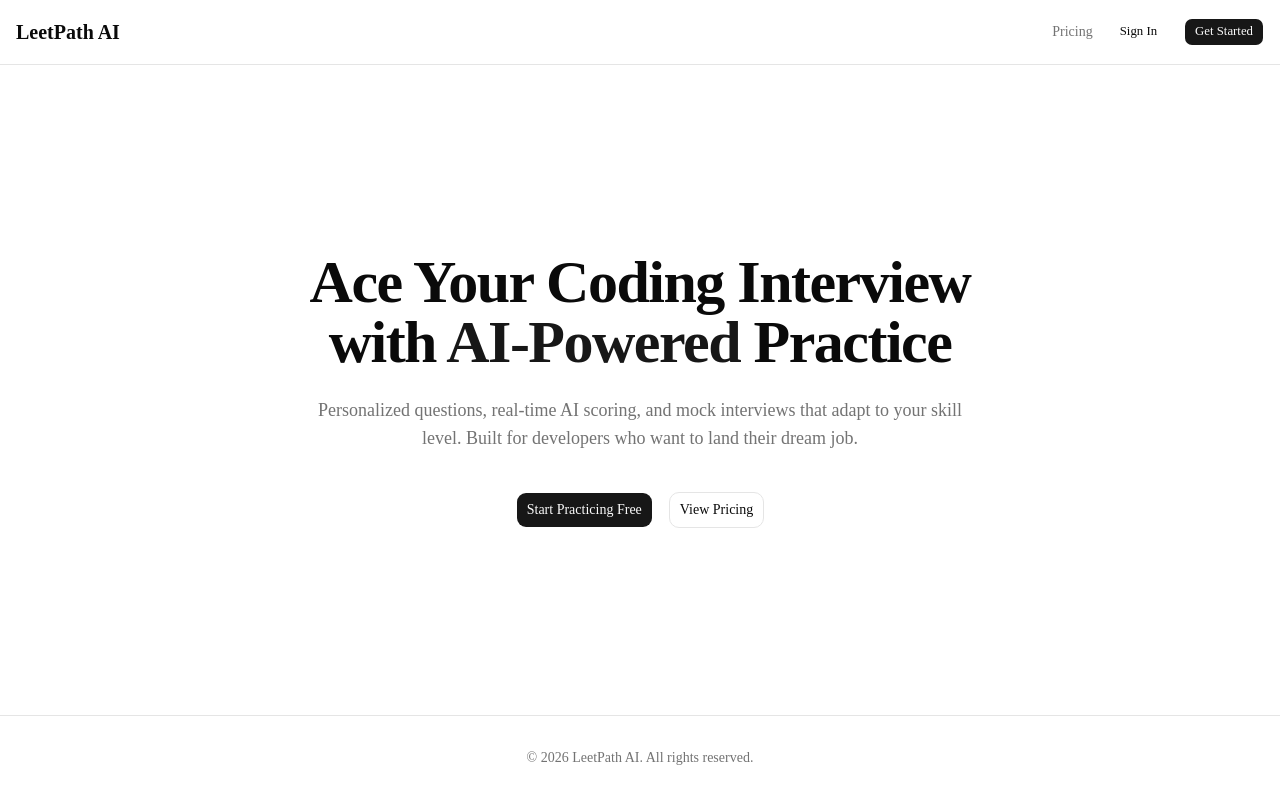
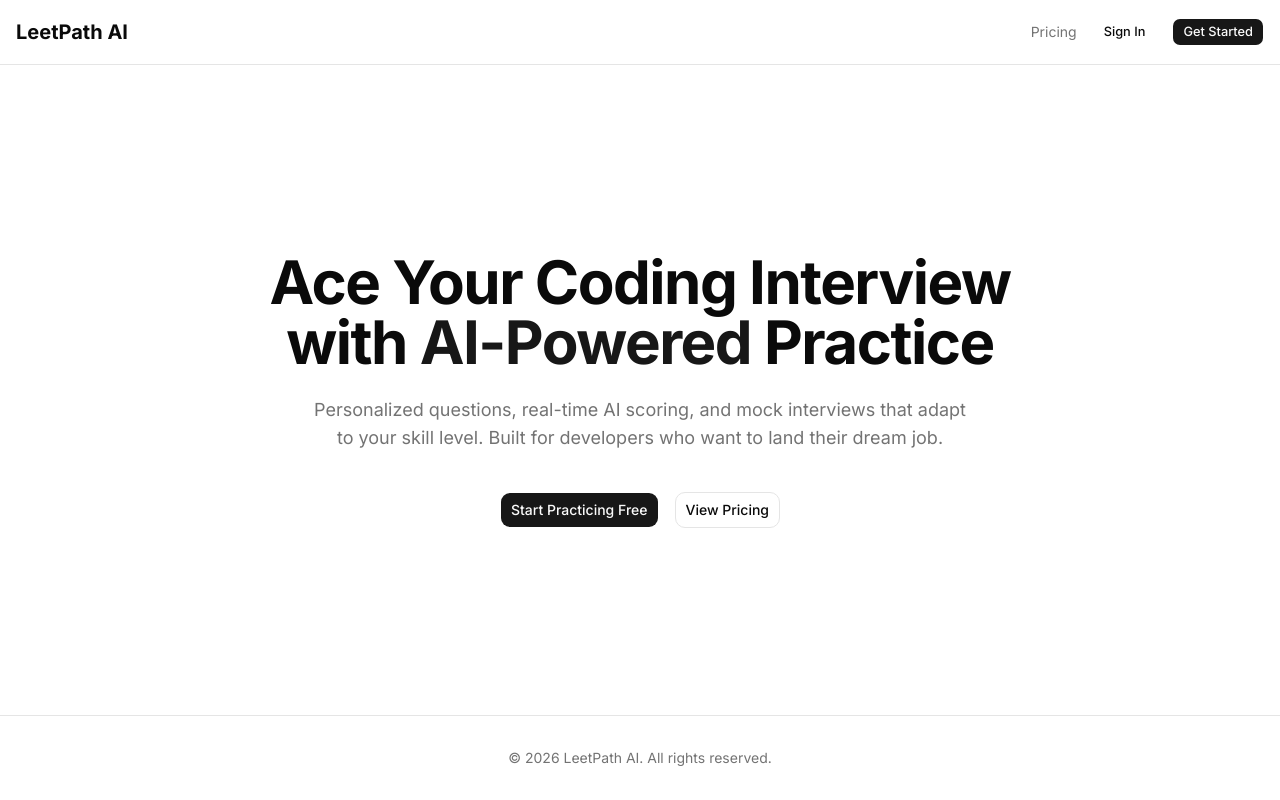
Before and after one commit to amvn-rwt/leetpath-ai, a Next.js app: page / in a window 1280 px wide. Built offline with nearby package versions, Linux system fonts and the light colour scheme; no server answers.

Commit message:
chore: update font imports and variables in globals.css and layout.tsx to use Inter and JetBrains Mono fonts

```diff
--- a/src/app/globals.css
+++ b/src/app/globals.css
@@ -7,8 +7,8 @@
 @theme inline {
   --color-background: var(--background);
   --color-foreground: var(--foreground);
-  --font-sans: var(--font-sans);
-  --font-mono: var(--font-geist-mono);
+  --font-sans: var(--font-inter);
+  --font-mono: var(--font-jetbrains-mono);
   --color-sidebar-ring: var(--sidebar-ring);
   --color-sidebar-border: var(--sidebar-border);
   --color-sidebar-accent-foreground: var(--sidebar-accent-foreground);
--- a/src/app/layout.tsx
+++ b/src/app/layout.tsx
@@ -1,15 +1,15 @@
 import type { Metadata } from "next";
-import { Geist, Geist_Mono } from "next/font/google";
+import { Inter, JetBrains_Mono } from "next/font/google";
 import { Toaster } from "@/components/ui/sonner";
 import "./globals.css";
 
-const geistSans = Geist({
-  variable: "--font-geist-sans",
+const inter = Inter({
+  variable: "--font-inter",
   subsets: ["latin"],
 });
 
-const geistMono = Geist_Mono({
-  variable: "--font-geist-mono",
+const jetbrainsMono = JetBrains_Mono({
+  variable: "--font-jetbrains-mono",
   subsets: ["latin"],
 });
 
@@ -27,7 +27,7 @@
   return (
     <html lang="en" suppressHydrationWarning>
       <body
-        className={`${geistSans.variable} ${geistMono.variable} font-sans antialiased`}
+        className={`${inter.variable} ${jetbrainsMono.variable} font-sans antialiased`}
       >
         {children}
         <Toaster />
```
